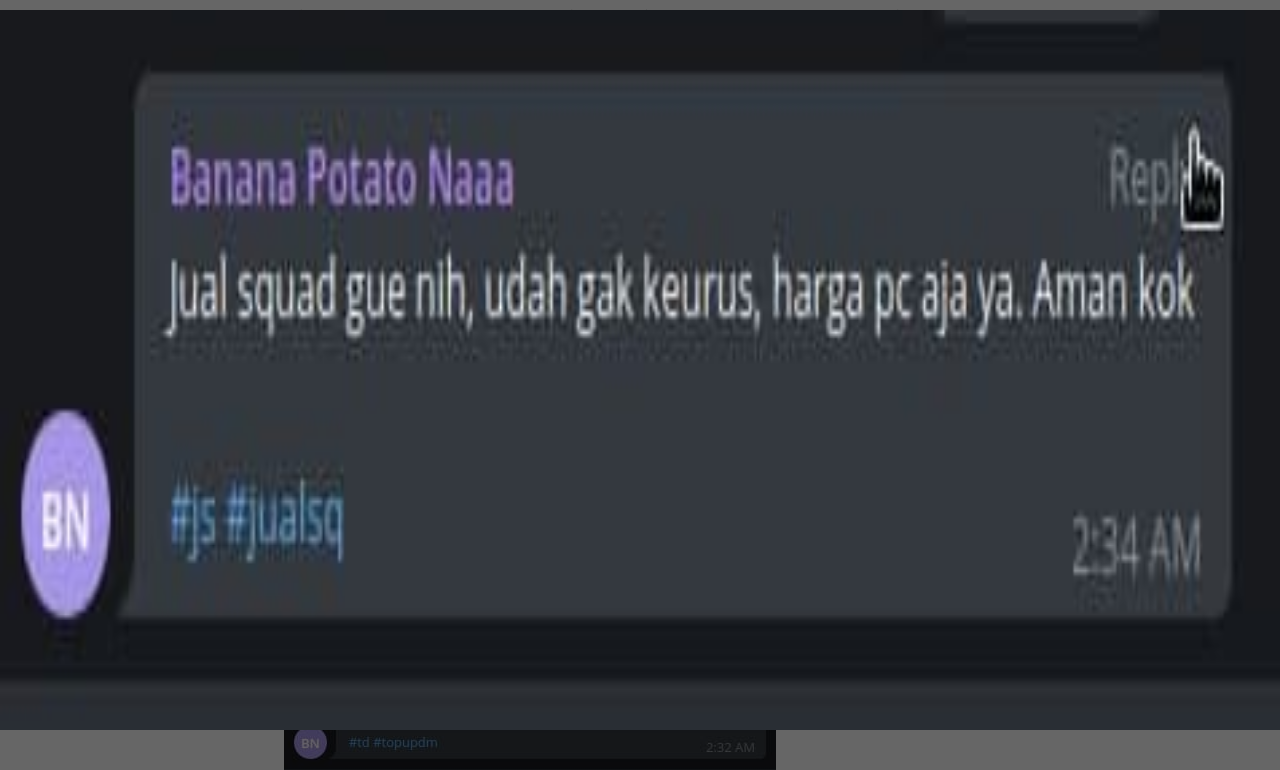
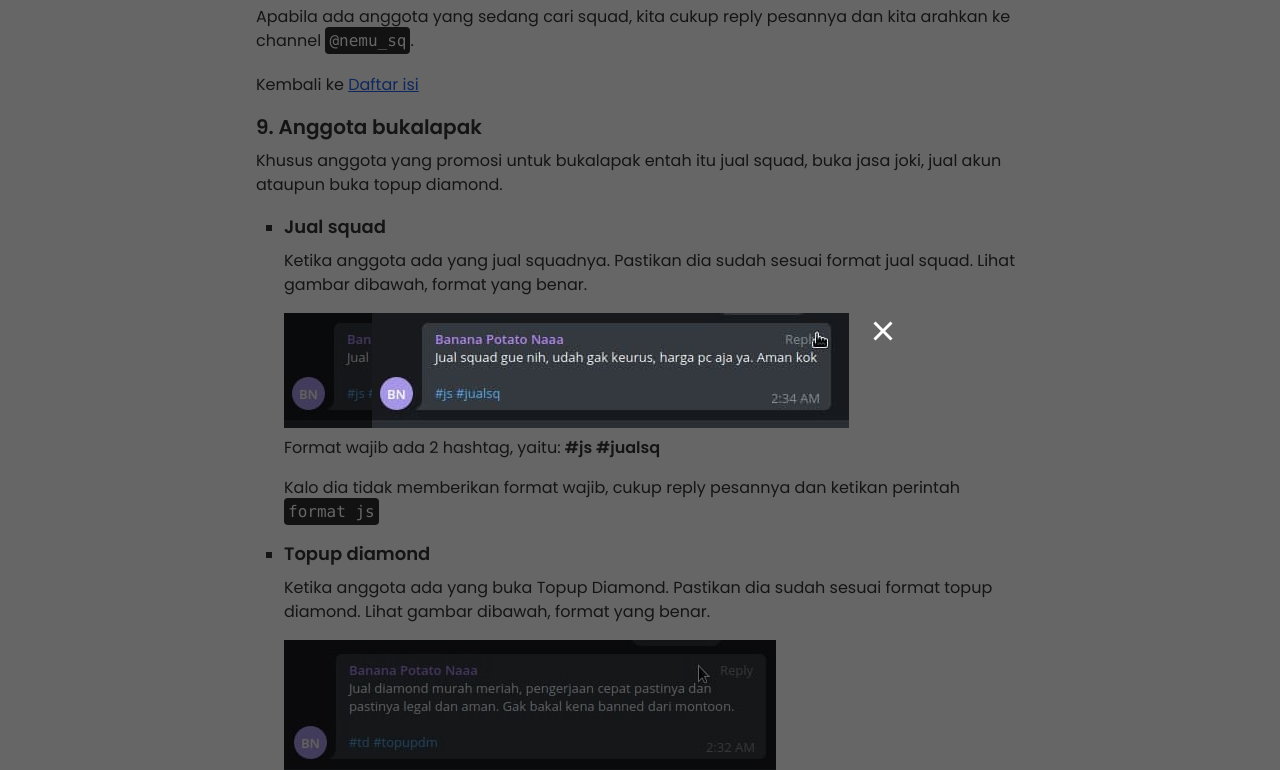
Before and after one commit to pirate-kingg/pirate-kingg.github.io, a website: page index.html in a window 1280 px wide. Both pictures are taken after a click on the picture 522 px from the left and 5689 px from the top of the page. Shown: the part 5319-6089 px from the top of the page. Drawn offline with Linux system fonts and the light colour scheme.

Commit message:
fix previous topic

```diff
--- a/app.js
+++ b/app.js
@@ -23,8 +23,12 @@ const imagePopup = document.getElementById("img_command_popup");
 const popupImage = document.getElementById("popup_gif");
 imagesCommand.forEach((imageCommand) => {
   imageCommand.addEventListener("click", (e) => {
+    const extensionSrc = e.target.src.split("/").slice(-1).join("").split(".").slice(-1).join("");
+    if (extensionSrc !== "gif") {
+      imagePopup.classList.remove("sm:h-[90vh]");
+    }
+    imagePopup.src = e.target.src;
     popupImage.classList.remove("opacity-0", "scale-0");
-    imagePopup.src = e.target.src;
   });
 });
 
--- a/index.html
+++ b/index.html
@@ -363,10 +363,10 @@
       </article>
     </section>
 
-    <section id="popup_gif" class="fixed inset-0 bg-popup transition duration-300 ease-in-out opacity-0 transform scale-0 lg:flex lg:items-center lg:justify-center">
-      <div class="lg:flex">
-        <img src="images/mute-reply.gif" class="img_command lg:h-[90vh]" id="img_command_popup" />
-        <div id="close" class="absolute cursor-pointer right-2 lg:relative lg:ml-6">
+    <section id="popup_gif" class="fixed inset-0 bg-popup transition duration-300 ease-in-out opacity-0 transform scale-0 sm:flex sm:items-center sm:justify-center">
+      <div class="sm:flex">
+        <img src="images/mute-reply.gif" class="img_command sm:h-[90vh]" id="img_command_popup" />
+        <div id="close" class="absolute cursor-pointer right-2 sm:relative sm:ml-6">
           <img src="images/close-fill.svg" alt="close" class="w-9 h-9" />
         </div>
       </div>
```
Also changed, not shown: styles.css.
